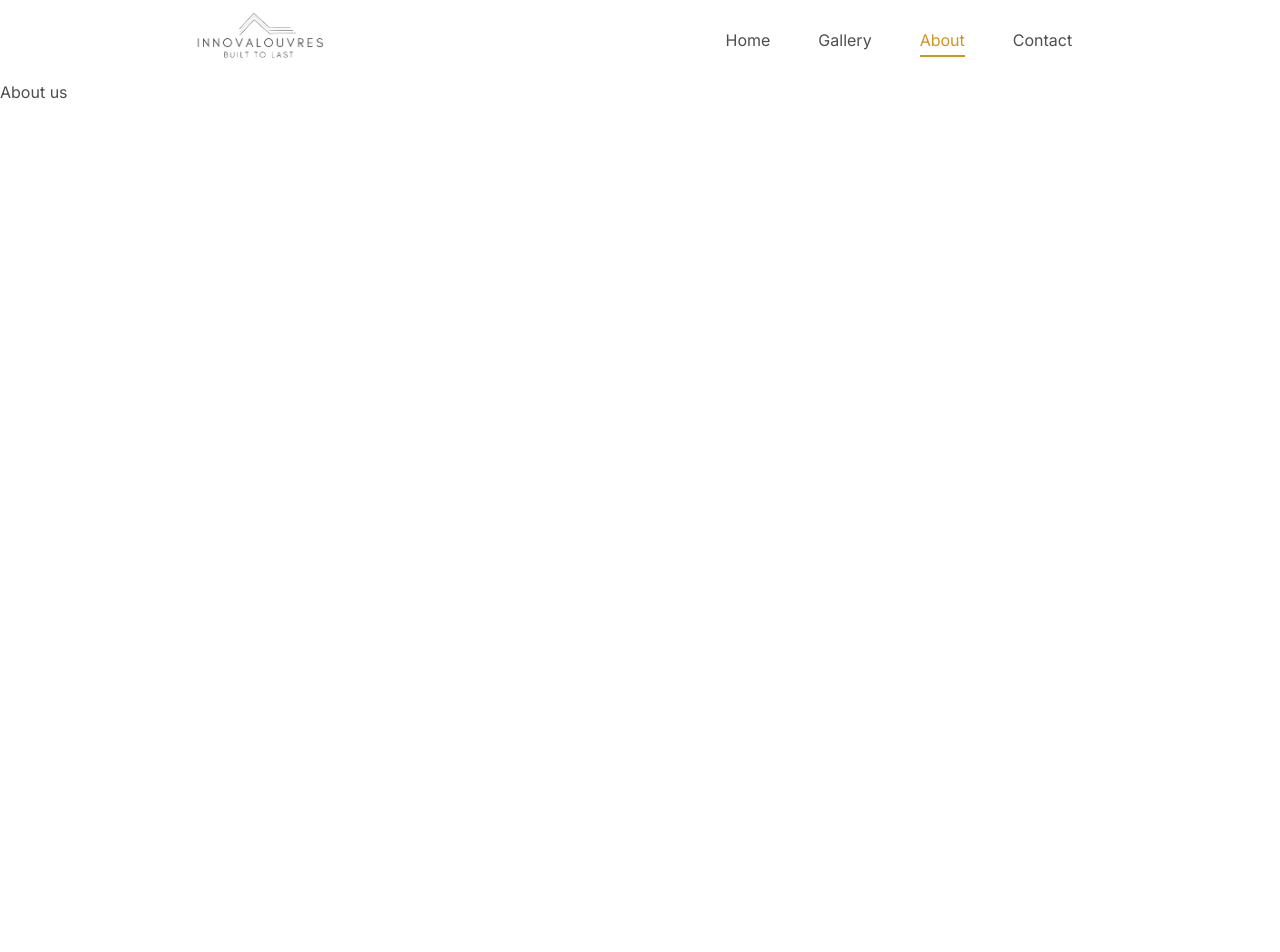
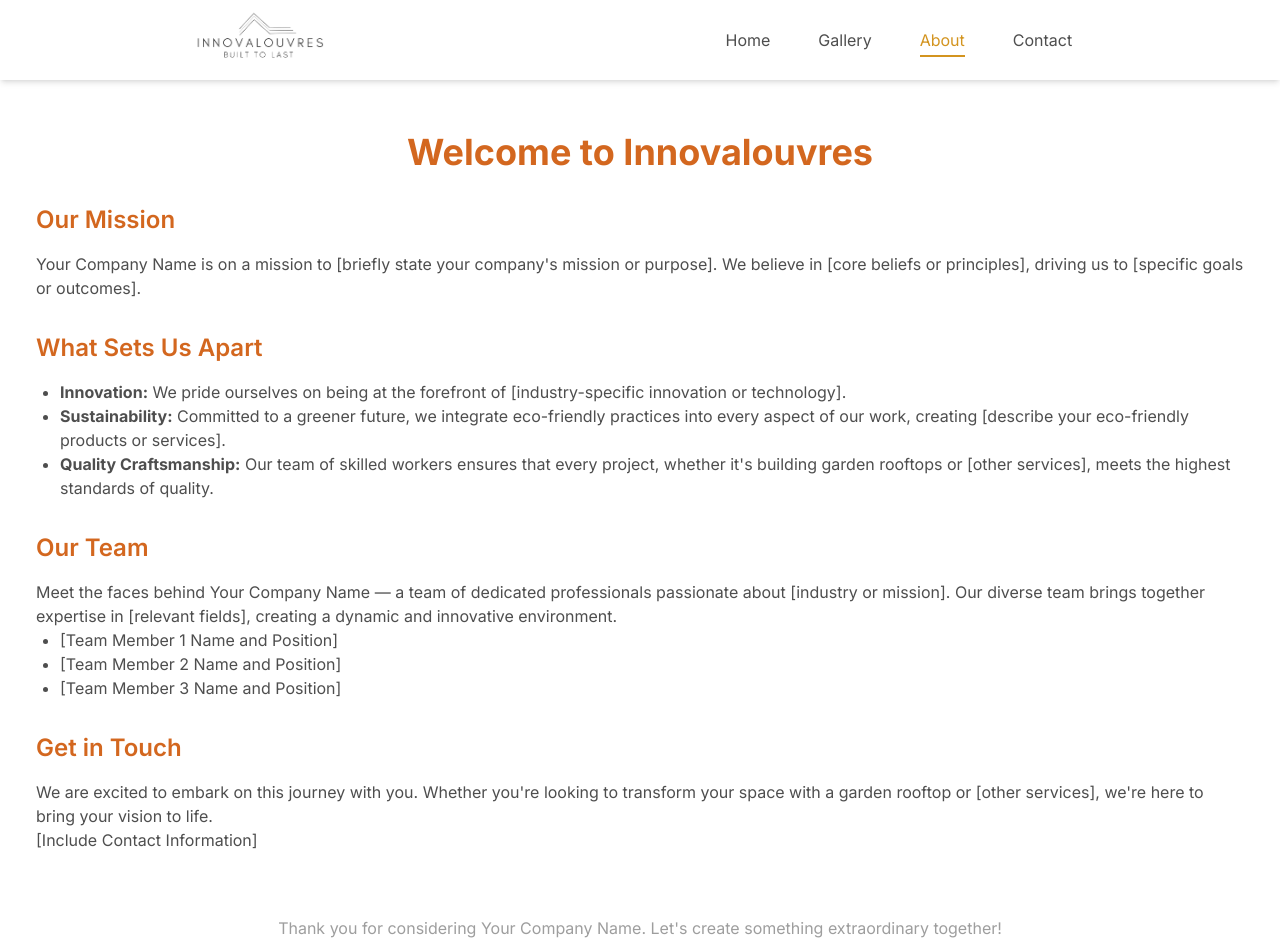
Before and after one commit to arielbvergara/innovalouvres, a Next.js app: page /about in a window 1280 px wide. Shown: the top 952 px of the page. Before the commit the page ends 800 px from the top, so only its background shows below. Built offline with nearby package versions, Linux system fonts and the light colour scheme.

Commit message:
Adding basic template to other pages

```diff
--- a/src/app/about/page.js
+++ b/src/app/about/page.js
@@ -1,7 +1,50 @@
 export default function About({}) {
     return (
-        <div>
-            About us
+        <div className="p-5">
+            <header class="py-8 text-center">
+                <h1 class="text-4xl font-bold text-orange">Welcome to Innovalouvres</h1>
+            </header>
+
+            <section class="mx-4 mb-8">
+                <h2 class="mb-4 text-2xl font-semibold text-orange">Our Mission</h2>
+                <p>Your Company Name is on a mission to [briefly state your company's mission or purpose]. We believe in
+                    [core beliefs or principles], driving us to [specific goals or outcomes].</p>
+            </section>
+
+            <section class="mx-4 mb-8">
+                <h2 class="mb-4 text-2xl font-semibold text-orange">What Sets Us Apart</h2>
+                <ul class="list-disc pl-6">
+                    <li><strong>Innovation:</strong> We pride ourselves on being at the forefront of [industry-specific
+                            innovation or technology].</li>
+                    <li><strong>Sustainability:</strong> Committed to a greener future, we integrate eco-friendly practices
+                        into every aspect of our work, creating [describe your eco-friendly products or services].</li>
+                    <li><strong>Quality Craftsmanship:</strong> Our team of skilled workers ensures that every project,
+                        whether it's building garden rooftops or [other services], meets the highest standards of quality.</li>
+                </ul>
+            </section>
+
+            <section class="mx-4 mb-8">
+                <h2 class="mb-4 text-2xl font-semibold text-orange">Our Team</h2>
+                <p>Meet the faces behind Your Company Name — a team of dedicated professionals passionate about [industry or
+                    mission]. Our diverse team brings together expertise in [relevant fields], creating a dynamic and
+                    innovative environment.</p>
+                <ul class="list-disc pl-6">
+                    <li>[Team Member 1 Name and Position]</li>
+                    <li>[Team Member 2 Name and Position]</li>
+                    <li>[Team Member 3 Name and Position]</li>
+                </ul>
+            </section>
+
+            <section class="mx-4 mb-8">
+                <h2 class="mb-4 text-2xl font-semibold text-orange">Get in Touch</h2>
+                <p>We are excited to embark on this journey with you. Whether you're looking to transform your space with a
+                    garden rooftop or [other services], we're here to bring your vision to life.</p>
+                <p>[Include Contact Information]</p>
+            </section>
+
+            <footer class="py-8 text-center text-gray-500">
+                <p>Thank you for considering Your Company Name. Let's create something extraordinary together!</p>
+            </footer>
         </div>
     )
 }
--- a/src/app/contact/page.js
+++ b/src/app/contact/page.js
@@ -1,7 +1,62 @@
 export default function Contact({}) {
     return (
-        <div>
-            Contact
+        <div className="p-5">
+            <header class="py-8 text-center">
+                <h1 class="text-4xl font-bold text-orange">Contact Us</h1>
+            </header>
+
+            <section class="mx-4 mb-8">
+                <p class="text-lg">
+                    We'd love to hear from you! Whether you have a question about our services, want to discuss a project, or
+                    just want to say hello, feel free to reach out to us.
+                </p>
+            </section>
+
+            <section class="mx-4 mb-8">
+                <h2 class="mb-4 text-2xl font-semibold text-orange">Contact Information</h2>
+                <ul class="list-disc pl-6">
+                    <li><strong>Address:</strong> [Your Company Address]</li>
+                    <li><strong>Email:</strong> [Your Company Email]</li>
+                    <li><strong>Phone:</strong> [Your Company Phone Number]</li>
+                </ul>
+            </section>
+
+            <section class="mx-4 mb-8">
+                <h2 class="mb-4 text-2xl font-semibold text-orange">Get in Touch</h2>
+                <p class="text-lg">Feel free to use the contact form below or reach out to us via email or phone. We'll get back
+                    to you as soon as possible!</p>
+            </section>
+
+            <section class="mx-4 mb-8">
+                <h2 class="mb-4 text-2xl font-semibold text-orange">Contact Form</h2>
+                <form action="#" method="post" class="grid grid-cols-1 gap-4 md:grid-cols-2">
+                    <div class="mb-4">
+                        <label for="name" class="block text-sm font-medium text-gray-700">Your Name</label>
+                        <input type="text" id="name" name="name" required
+                            class="mt-1 w-full rounded-md border border-gray-300 p-2 focus:border-blue-500 focus:outline-none" />
+                    </div>
+                    <div class="mb-4">
+                        <label for="email" class="block text-sm font-medium text-gray-700">Your Email</label>
+                        <input type="email" id="email" name="email" required
+                            class="mt-1 w-full rounded-md border border-gray-300 p-2 focus:border-blue-500 focus:outline-none" />
+                    </div>
+                    <div class="col-span-2 mb-4">
+                        <label for="message" class="block text-sm font-medium text-gray-700">Your Message</label>
+                        <textarea id="message" name="message" rows="4" required
+                            class="mt-1 w-full rounded-md border border-gray-300 p-2 focus:border-blue-500 focus:outline-none"></textarea>
+                    </div>
+                    <div class="col-span-2">
+                        <button type="submit"
+                            class="w-full rounded-md bg-orange p-2 text-white hover:bg-blue-600 focus:bg-blue-600 focus:outline-none">
+                            Send Message
+                        </button>
+                    </div>
+                </form>
+            </section>
+
+            <footer class="py-8 text-center text-gray-500">
+                <p>Thank you for reaching out to Your Company Name. We look forward to connecting with you!</p>
+            </footer>
         </div>
     )
 }
--- a/src/app/gallery/page.js
+++ b/src/app/gallery/page.js
@@ -23,7 +23,20 @@ export default function Gallery({}) {
     }, []); // Empty dependency array ensures that the effect runs only once when the component mounts
 
     return (
-        <div className="grid grid-cols-1 gap-4 p-5 sm:grid-cols-2 md:grid-cols-3">
+<div>
+        <header class="py-8 text-center">
+            <h1 class="text-4xl font-bold text-orange">Gallery</h1>
+        </header>
+
+        <section class="mx-4 mb-8">
+            <p class="text-lg">
+                Explore our gallery to see the beauty of our work. From garden rooftops to [other services], each project
+                is a testament to our commitment to excellence and innovation.
+            </p>
+        </section>
+
+        <section className="grid grid-cols-1 gap-4 p-5 sm:grid-cols-2 md:grid-cols-3">
+
             {data ? (data.map(({ src }, index) => (
                 <div key={index}>
                     <img
@@ -38,6 +51,12 @@ export default function Gallery({}) {
                     </div>
                 )
             }
+        </section>
+
+        <footer class="py-8 text-center text-gray-500">
+            <p>Thank you for exploring our gallery. For more information or to start your project, contact us!</p>
+        </footer>
         </div>
+
     );
 }
--- a/src/components/header.js
+++ b/src/components/header.js
@@ -13,7 +13,7 @@ export default function Header({}) {
     console.log(path)
 
     return (
-        <div className="left-0 top-0 z-50 flex size-full h-[--header-height] justify-between bg-white text-grey">
+        <div className="left-0 top-0 z-50 flex size-full h-[--header-height] justify-between bg-white text-grey shadow-md">
            <div className="logo mx-4 my-auto flex-none sm:mx-auto">
             <Link href="/">
                 <Image
```
Lines whose indentation alone changed are shown as unchanged.
